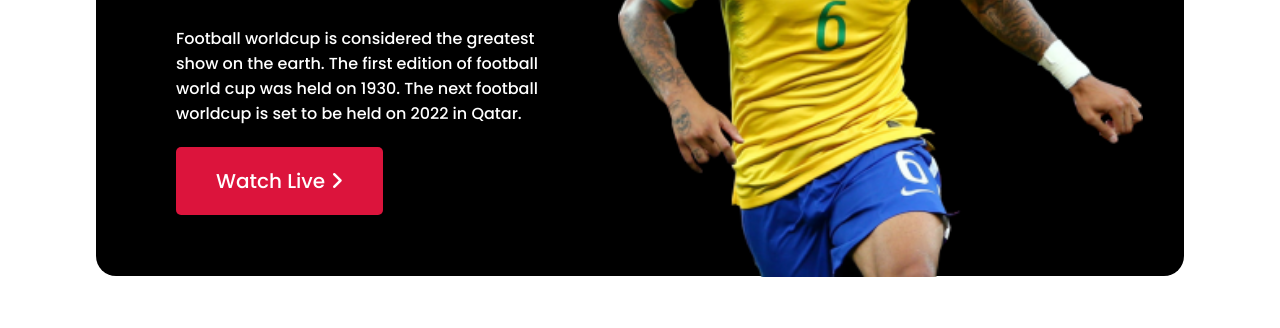
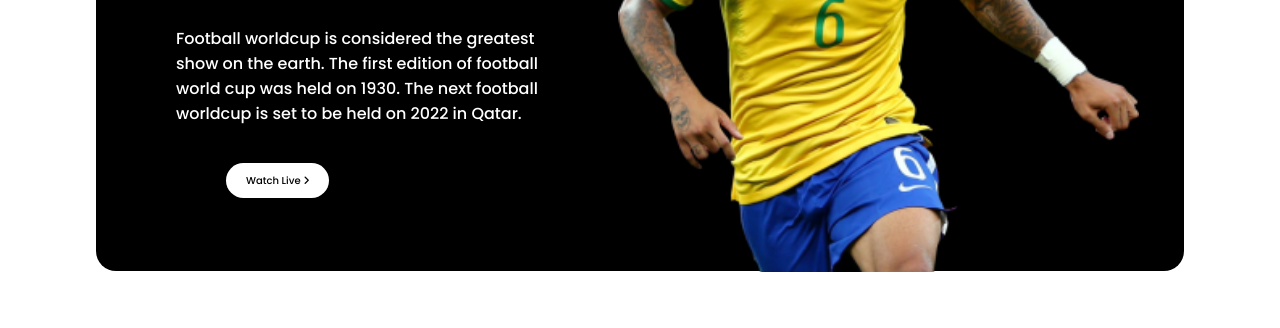
Before and after one commit to Sakibzaman/world-cup, a plain HTML site: page index.html in a window 1280 px wide. In both pictures the pointer is over the link "Watch Live". Shown: the part 434-762 px from the top of the page. Drawn offline with Linux system fonts and the light colour scheme.

Commit message:
added button hover effect

```diff
--- a/styles/style-1.css
+++ b/styles/style-1.css
@@ -34,6 +34,18 @@ body {
   font-size: 20px;
   border-radius: 5px;
   padding: 20px 40px;
+  transition: transform 1s ease-in-out;
+}
+.top-banner-btn:hover {
+  border-radius: 50px;
+  padding: 10px 20px;
+  font-size: 10px;
+
+  transition: 0.5s;
+  transform: rotate(360deg);
+  background-color: white;
+  color: black;
+  margin: 50px;
 }
 
 .top-banner-image {
@@ -47,6 +59,7 @@ body {
   margin-top: 98px;
   /* padding-left: 130px; */
 }
+
 .blogs-menu {
   display: grid;
   grid-template-columns: 20% repeat(3, 1fr);
```
